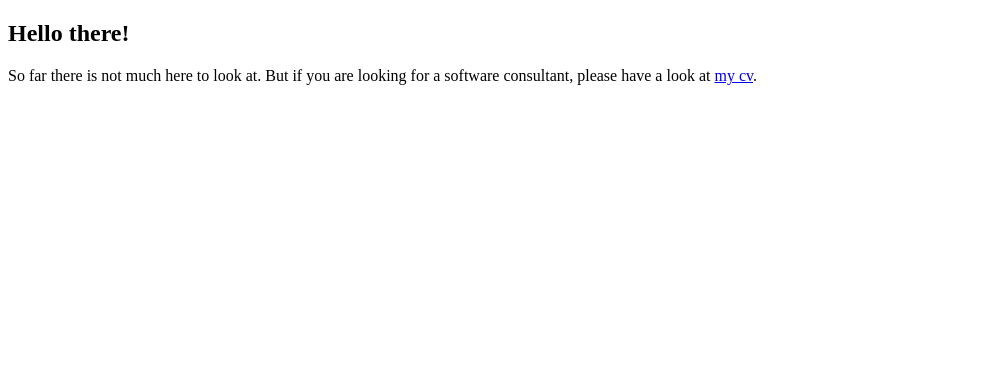
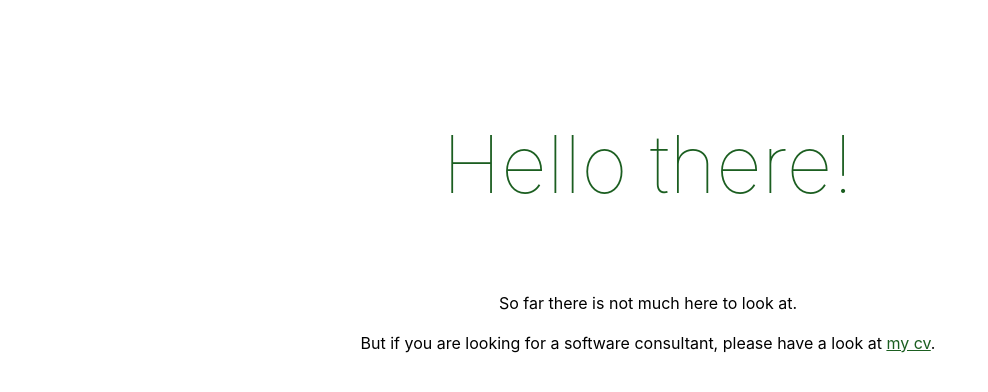
Before and after one commit to cruzzan/wcd, a website: page site/index.html in a window 1280 px wide. Shown: the whole page, without its empty margins (0-988 px from the left). Drawn offline with nearby package versions, Linux system fonts and the light colour scheme; files that its build step writes are made by us from their sources.

Commit message:
Update the style to a nicer standard

```diff
--- a/site/assets/sass/main.scss
+++ b/site/assets/sass/main.scss
@@ -0,0 +1,45 @@
+$primary: rgba(27, 94, 32, 100);
+
+body {
+  width: 100%;
+  height: 100%;
+  font-family: -apple-system, BlinkMacSystemFont, "Segoe UI", Roboto, Oxygen-Sans, Ubuntu, Cantarell, "Helvetica Neue", sans-serif;
+  line-height: 1.5;
+  font-weight: normal;
+  color: black;
+}
+
+main {
+  max-width: 1140px;
+  padding: 30px 40px;
+  margin: auto auto;
+}
+
+.text-center {
+  text-align: center;
+}
+
+h1, h2, h3, h4 {
+  font-weight: lighter;
+  color: $primary;
+}
+
+h1 {
+  font-size: 6rem;
+}
+
+h2 {
+  font-size: 5rem;
+}
+
+h3 {
+  font-size: 4rem;
+}
+
+h4 {
+  font-size: 2rem;
+}
+
+a {
+  color: $primary;
+}
--- a/site/index.html
+++ b/site/index.html
@@ -2,14 +2,18 @@
 <html lang="en">
 <head>
     <meta charset="UTF-8">
+    <meta name="viewport" content="width=device-width, initial-scale=1">
     <link rel="stylesheet" href="dist/css/main.css">
     <title>West Coast Dev</title>
 </head>
 <body>
     <main>
-        <h2>Hello there!</h2>
-        <p>
-            So far there is not much here to look at. But if you are looking for a software consultant, please have a look at <a href="https://me.westcoast.dev">my cv</a>.
+        <h2 class="text-center">Hello there!</h2>
+        <p class="text-center">
+            So far there is not much here to look at.
+        </p>
+        <p class="text-center">
+            But if you are looking for a software consultant, please have a look at <a href="https://me.westcoast.dev">my cv</a>.
         </p>
     </main>
 </body>
```
